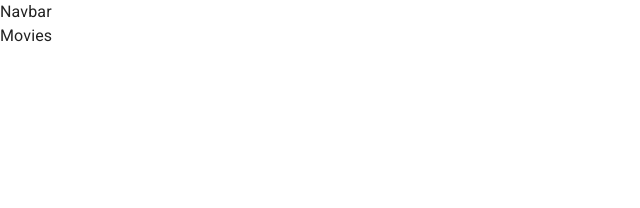
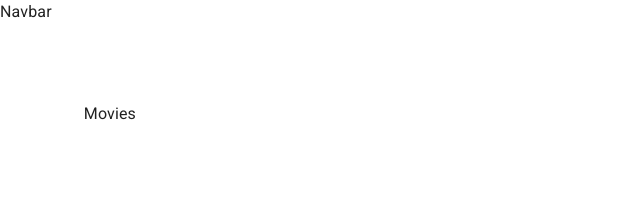
Before and after one commit to liviuionesi/lmdb.dev, a React (Create React App) app in the folder frontend/filmpire/: page / in a window 1280 px wide. Shown: the top 208 px of the page, without its empty margins (0-640 px from the left). Built offline with nearby package versions, Linux system fonts and the light colour scheme.

Commit message:
created styles using makeStyle  hook in styles.js and used them using useSytles hook in App.jsx

```diff
--- a/frontend/filmpire/src/components/App.jsx
+++ b/frontend/filmpire/src/components/App.jsx
@@ -3,11 +3,17 @@
 import { Route, Switch } from 'react-router-dom';
 import { Actors, MovieInformation, Movies, Profile, Navbar } from '.';
 
-const App = () => (
-  <div>
+import useStyles from './styles';
+
+const App = () => {
+  const classes = useStyles();
+
+  return (
+    <div className={classes.root}>
       <CssBaseline />
       <Navbar />
-    <main>
+      <main className={classes.content}>
+        <div className={classes.toolbar} />
         <Switch>
           <Route exact path="/"><Movies /></Route>
           <Route exact path="/movies/:id"><MovieInformation /></Route>
@@ -17,5 +23,5 @@
       </main>
     </div>
   );
-
+};
 export default App;
--- /dev/null
+++ b/frontend/filmpire/src/components/styles.js
@@ -0,0 +1,18 @@
+import { makeStyles } from '@mui/styles';
+// the () => ({}) means instantly return an object, instead of defining a callback function, which makestyles expects as argument
+export default makeStyles(() => ({
+  root: {
+    display: 'flex',
+    height: '100%',
+  },
+
+  toolbar: {
+    height: '70px',
+  },
+
+  content: {
+    flexGrow: 1,
+    padding: '2em',
+  },
+
+}));
```
Lines whose indentation alone changed are shown as unchanged.
